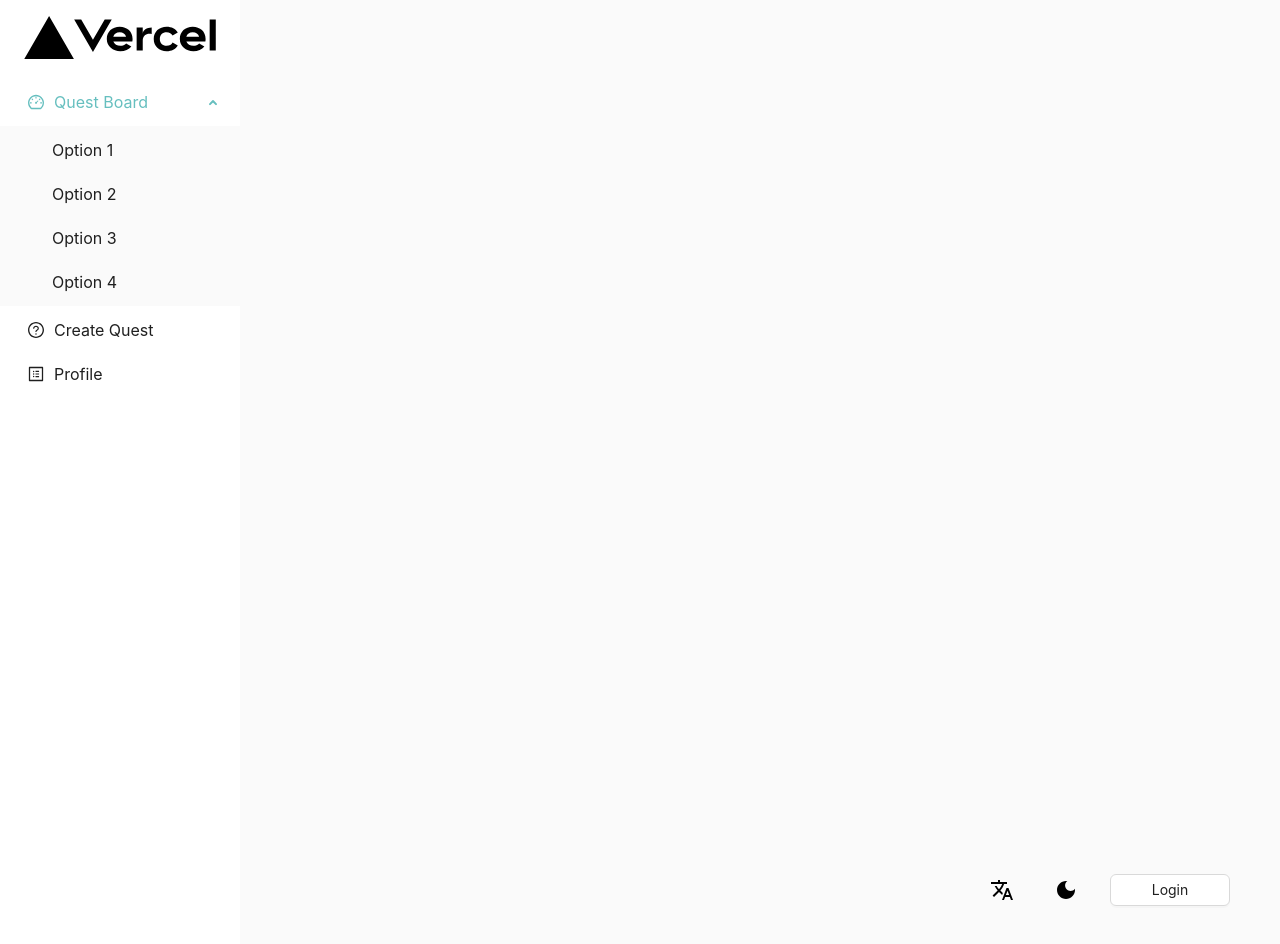
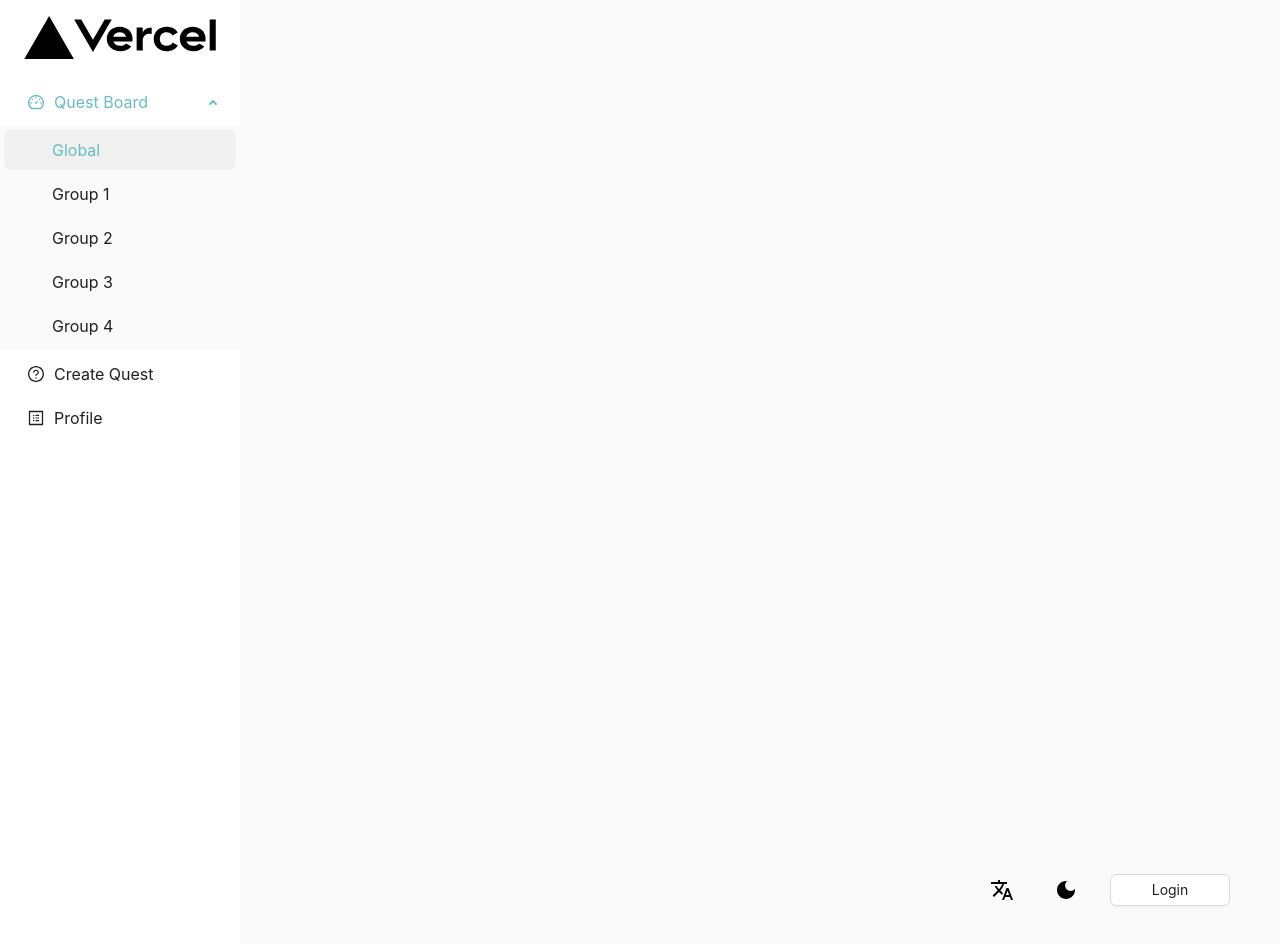
Before and after one commit to vohuynh19/loper-website, a Next.js app: page / in a window 1280 px wide. Shown: the top 944 px of the page. Built offline with nearby package versions, Linux system fonts and the light colour scheme.

Commit message:
Refactor detail quest

```diff
--- a/components/Layout/index.tsx
+++ b/components/Layout/index.tsx
@@ -29,6 +29,8 @@ import {
   LocaleItem,
   LoginButton,
 } from "./styled";
+import useGroups from "@profile/hooks/useGroups";
+import { GroupState } from "@profile/types/states";
 
 type MenuItem = Required<MenuProps>["items"][number];
 
@@ -39,6 +41,7 @@ type Props = {
 const Layout: FC<Props> = ({ children }) => {
   const { t } = useLocale("common");
   const { isDark, switchTheme, setLocaleSetting } = useContext(AppContext);
+  const { groups } = useGroups();
 
   return (
     <StyledLayout>
@@ -46,9 +49,9 @@ const Layout: FC<Props> = ({ children }) => {
         <AppLogo />
         <StyledMenu
           mode="inline"
-          items={itemList(t)}
-          defaultSelectedKeys={["board"]}
+          items={itemList(t, groups)}
           defaultOpenKeys={["board"]}
+          defaultSelectedKeys={["0"]}
         />
       </StyledSider>
 
@@ -117,17 +120,17 @@ const localePopoverContent = (t: any, setLocaleSetting: any) => {
   );
 };
 
-const itemList = (t: any): MenuItem[] => [
+const itemList = (t: any, groups: GroupState[]): MenuItem[] => [
   getItem(
     "board",
     <Link href={PAGE_ROUTES.DASHBOARD}>{t("board")}</Link>,
     <DashboardOutlined />,
-    [
-      getItem("1", "Option 1"),
-      getItem("2", "Option 2"),
-      getItem("3", "Option 3"),
-      getItem("4", "Option 4"),
-    ]
+    groups.map((group) => {
+      return getItem(
+        group.id,
+        <Link href={PAGE_ROUTES.DASHBOARD}>{group.name}</Link>
+      );
+    })
   ),
   getItem(
     "createQuest",
--- a/features/quest/ui/QuestDashboard/index.tsx
+++ b/features/quest/ui/QuestDashboard/index.tsx
@@ -18,6 +18,7 @@ const QuestDashboard = () => {
     <Wrapper>
       <SideLeft>
         <FilterBar onSearch={searchHandler} />
+
         <Row>
           {quests.map((quest) => (
             <Col key={uuid()} span={12}>
--- a/package.json
+++ b/package.json
@@ -11,7 +11,6 @@
   "dependencies": {
     "@emotion/react": "^11.10.5",
     "@emotion/styled": "^11.10.5",
-    "@material-ui/core": "^4.12.4",
     "@mui/icons-material": "^5.10.15",
     "@mui/material": "^5.10.15",
     "@next/font": "^13.0.5",
--- a/pages/_app.tsx
+++ b/pages/_app.tsx
@@ -2,6 +2,7 @@ import { useState } from "react";
 import type { AppProps } from "next/app";
 import Cookie from "js-cookie";
 import { ThemeProvider } from "styled-components";
+import { ConfigProvider } from "antd";
 
 import AppContext, {
   defaultUser,
@@ -20,7 +21,6 @@ import profileLocaleEn from "@profile/locales/en.json";
 
 import { themes } from "~/styles/theme";
 import "../styles/globals.css";
-import { ConfigProvider } from "antd";
 
 const localeMapping = {
   vi: {
```
Also changed, not shown: features/quest/hooks/useGroups.ts (deleted, +0 -19 lines), 1 other file (tests, documents, lock files or other folders).
